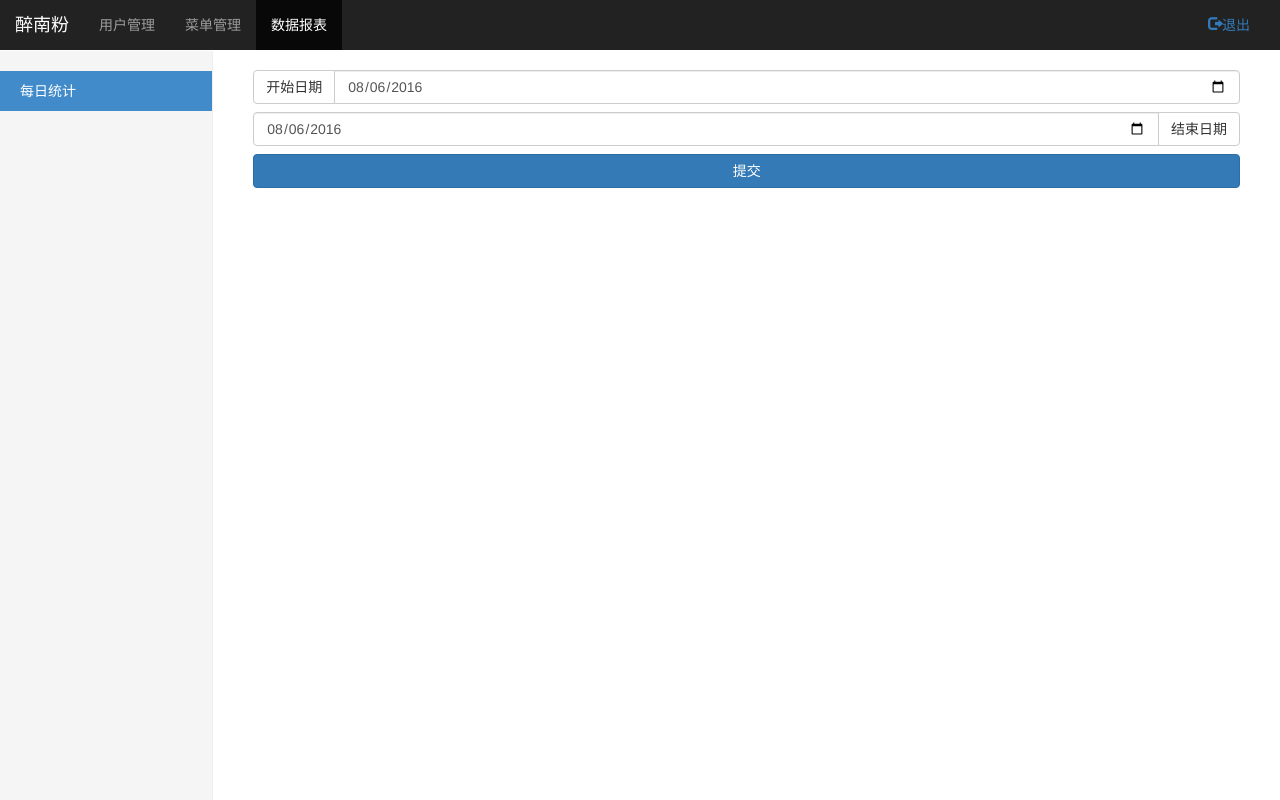
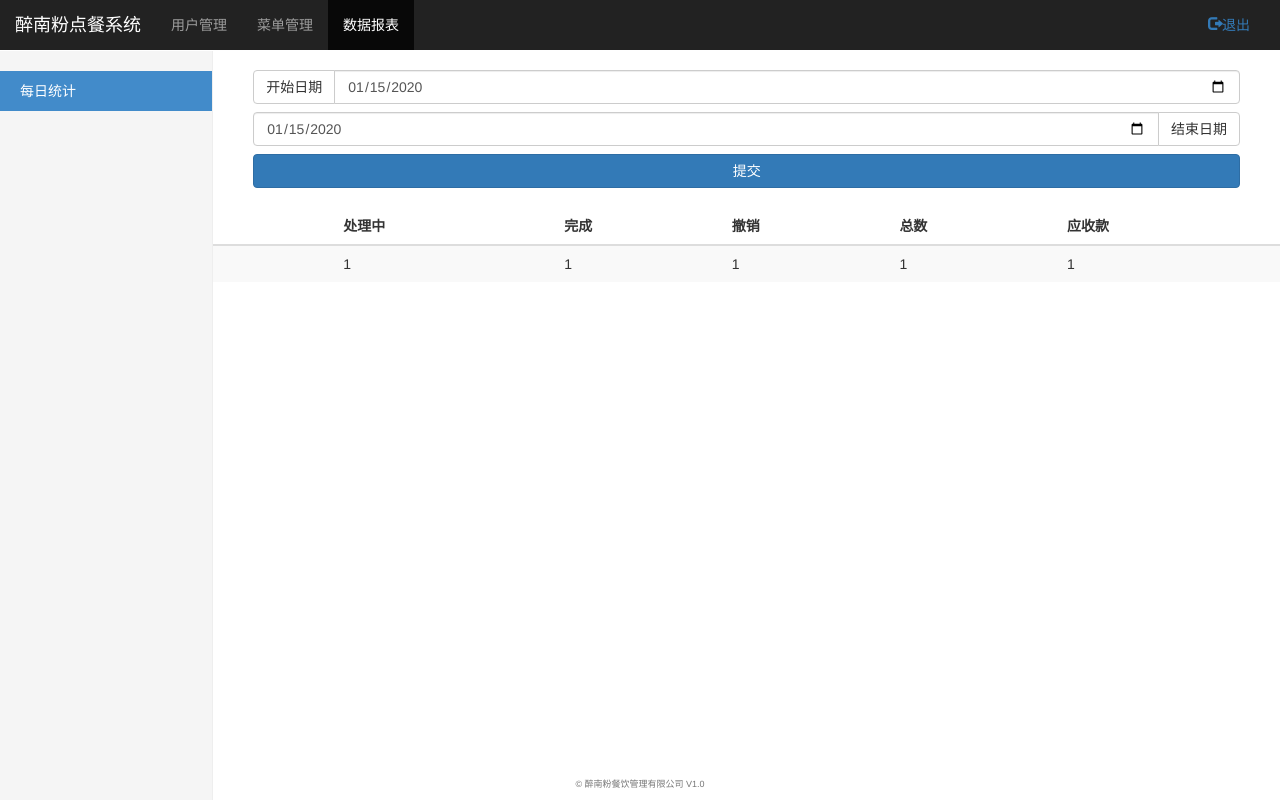
Before and after one commit to zuinanfen/food, a CodeIgniter app: the page made by application/views/report/index_html.php in a window 1280 px wide. Run offline with CodeIgniter, Linux system fonts and the light colour scheme; the template is opened without the code that fills it: most values are stand-ins (such as "Sample title", 1, 10 or a date in 2020); data that the repository does not hold is empty.

Commit message:
version 1.0测试版完成

```diff
--- a/application/controllers/logon.php
+++ b/application/controllers/logon.php
@@ -47,7 +47,7 @@ class Logon extends NB_Controller {
 		//根据角色选择首页
 		switch ($obj->role_id) {
 			case 1:  //系統管理員
-				$url = '/index.php/user/index';
+				$url = '/index.php/report/index';
 				break;
 			case 2:  //廚師
 				$url = '/index.php/menu/chef';
--- a/application/controllers/order.php
+++ b/application/controllers/order.php
@@ -9,7 +9,7 @@ class Order extends NB_Controller {
 		$this->load->model('order_mdl');
 		$this->load->model('user_mdl');
 		$this->load->model('dish_mdl');
-		$this->load->model('option_mdl');
+		// $this->load->model('option_mdl');
 		$this->load->model('dishoption_mdl');
 		$this->load->model('orderdish_mdl');
 		// $this->load->library('session');
--- a/application/views/common/footer.php
+++ b/application/views/common/footer.php
@@ -2,6 +2,9 @@
 defined('BASEPATH') OR exit('No direct script access allowed');
 ?>
 <!--<p class="footer">页面加载<strong>{elapsed_time}</strong> 秒; 消耗内存<strong>{memory_usage}</strong> </p>-->
+<h6 class="text-center" style="position:absolute;bottom:0;margin-top:20px;width:100%">
+<small>&copy; 醉南粉餐饮管理有限公司 V1.0</small>
+</h6>
 </div>
 </div>
 </body>
--- a/application/views/common/header.php
+++ b/application/views/common/header.php
@@ -15,7 +15,7 @@ defined('BASEPATH') OR exit('No direct script access allowed');
 <nav class="navbar navbar-inverse navbar-fixed-top">
 	<div class="container-fluid">
 	  <div class="navbar-header">
-		<a class="navbar-brand" href="#">醉南粉</a>
+		<a class="navbar-brand" href="#">醉南粉点餐系统</a>
 	  </div>
 	  <div class="navbar-collapse collapse">
 		<ul class="nav navbar-nav">
--- a/application/views/report/index_html.php
+++ b/application/views/report/index_html.php
@@ -17,11 +17,11 @@ $this->load->view ( 'common/header', array (
           <span class="input-group-btn">
             <button class="btn btn-default" type="button">开始日期</button>
           </span>
-          <input type="date" value="<?=date('Y-m-d')?>" id="startTime" class="form-control" />
+          <input type="date" value="<?=date('Y-m-d',strtotime($startTime))?>" id="startTime" class="form-control" />
         </div>
 
         <div class="input-group" style="margin:8px 0;">
-          <input type="date" value="<?=date('Y-m-d')?>" id="endTime" class="form-control" />
+          <input type="date" value="<?=date('Y-m-d',strtotime($endTime))?>" id="endTime" class="form-control" />
           <span class="input-group-btn">
             <button class="btn btn-default" type="button">结束日期</button>
           </span>
@@ -30,13 +30,40 @@ $this->load->view ( 'common/header', array (
 	</div>
 
 </div>
+<table class="table table-striped">
+      <thead>
+        <tr>
+          <th>日期</th>
+          <th>等待</th>
+          <th>处理中</th>
+          <th>完成</th>
+          <th>撤销</th>
+          <th>总数</th>
+          <th>应收款</th>
+        </tr>
+      </thead>
+      <tbody>
+      <?foreach($list as $k=>$v){?>
+        <tr>
+          <td><?=$k?></td>
+          <td><?=$v['waitNum']?></td>
+          <td><?=$v['doNum']?></td>
+          <td><?=$v['doneNum']?></td>
+          <td><?=$v['cancelNum']?></td>
+          <td><?=$v['orderNum']?></td>
+          <td><?=$v['amountNum']?></td>
+        </tr>
+        <?}?>
+      </tbody>
+    </table>
 <script src="<?php echo $_cdn_host?>/resource/js/admin.js"></script>
 
 <script type="text/javascript">
 	$('#submit_btn').click(function(){
 		var startTime = $('#startTime').val();
 		var endTime = $('#endTime').val();
-		Report.dateReport(startTime,endTime);
+		window.location.href = '/index.php/report/index?startTime='+startTime+'&endTime='+endTime;
+		// Report.dateReport(startTime,endTime);
 	});
 
 
--- a/resource/js/admin.js
+++ b/resource/js/admin.js
@@ -1,5 +1,5 @@
 var Report = {
-	dateReport: function(startTime,endTime){
+	/*dateReport: function(startTime,endTime){
 		startTime = startTime+' 00:00:01';
 
 		endTime = endTime+' 23:59:59';
@@ -17,5 +17,5 @@ var Report = {
              }
 
         });
-	}
+	}*/
 }
```
Also changed, not shown: application/controllers/report.php (+69 -8 lines), application/views/menu/order_show_html.php (+0 -8 lines).
